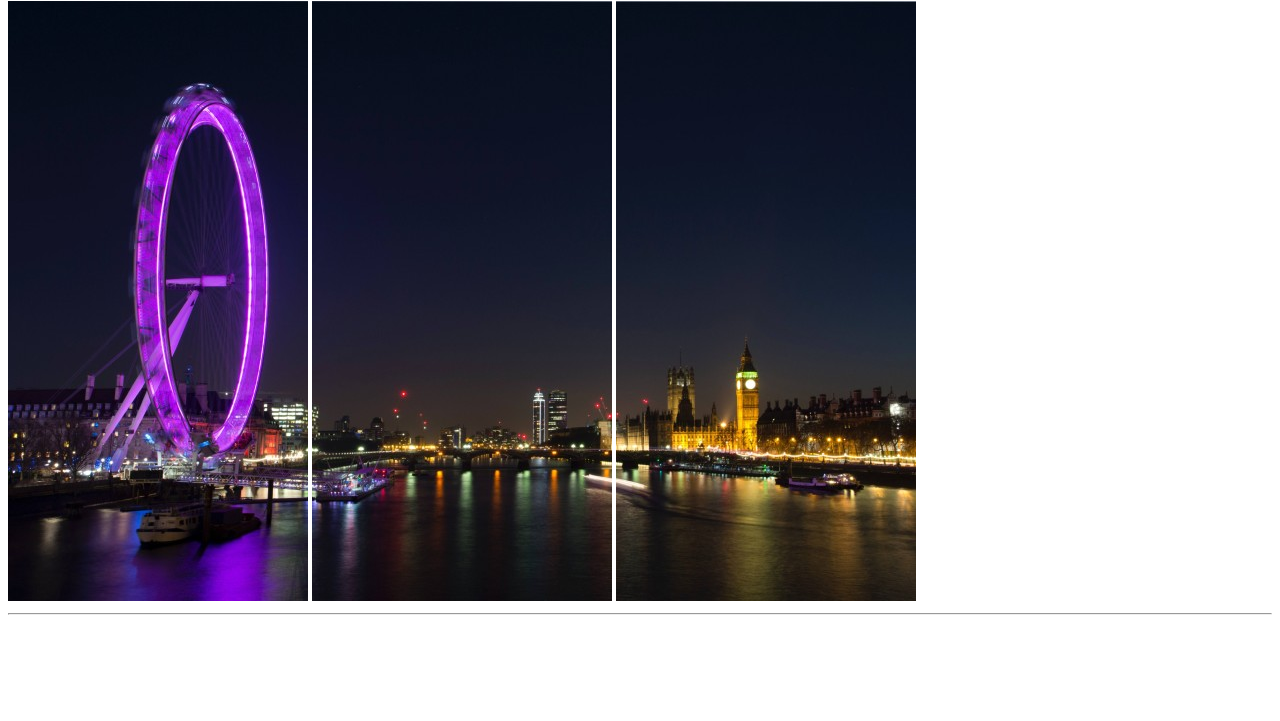
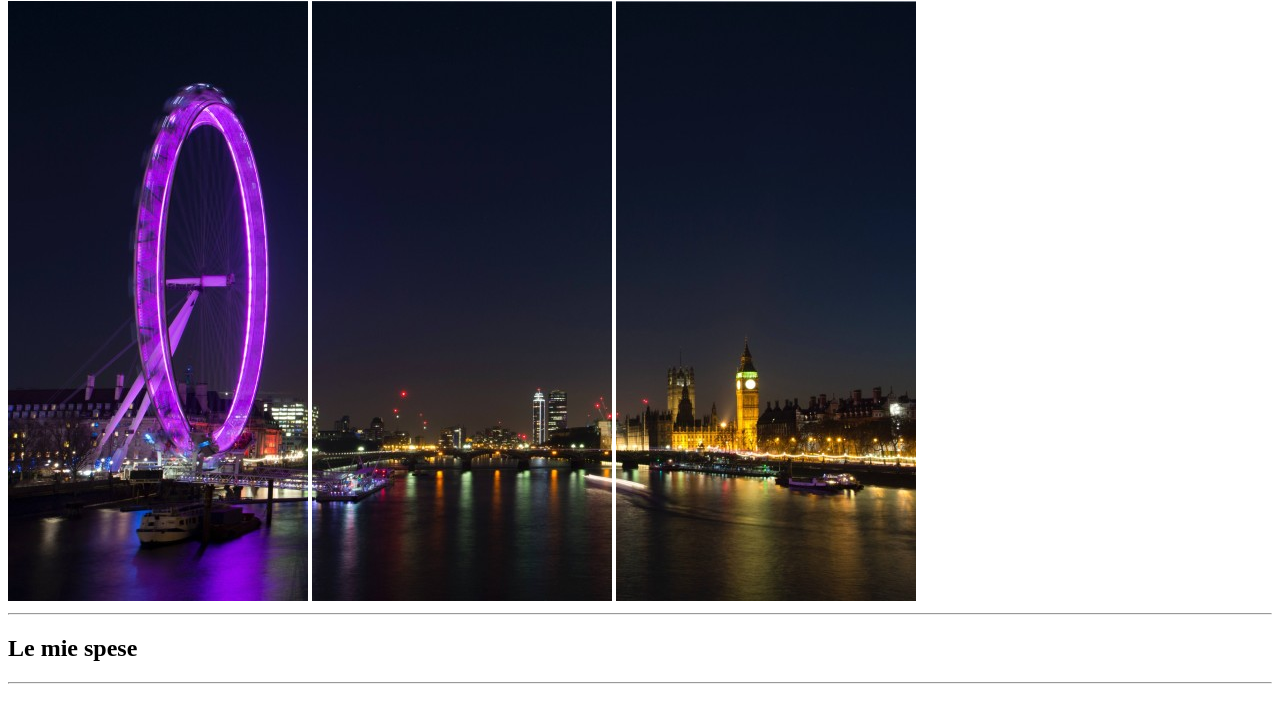
Before and after one commit to alemalagni/html-london-trip, a plain HTML site: page index.html in a window 1280 px wide. Shown: the part 79-800 px from the top of the page. Drawn offline with Linux system fonts and the light colour scheme.

Commit message:
feat: add "Le mie spese" and an horizontal row

```diff
--- a/index.html
+++ b/index.html
@@ -13,7 +13,10 @@
         <img src="img/pexels-bill-emrich-230794-2.jpg" alt="Big Ben">
         <hr>
     </header>
-    <main></main>
+    <main>
+        <h2>Le mie spese</h2>
+        <hr>
+    </main>
     <footer></footer>
 </body>
 </html>
```
